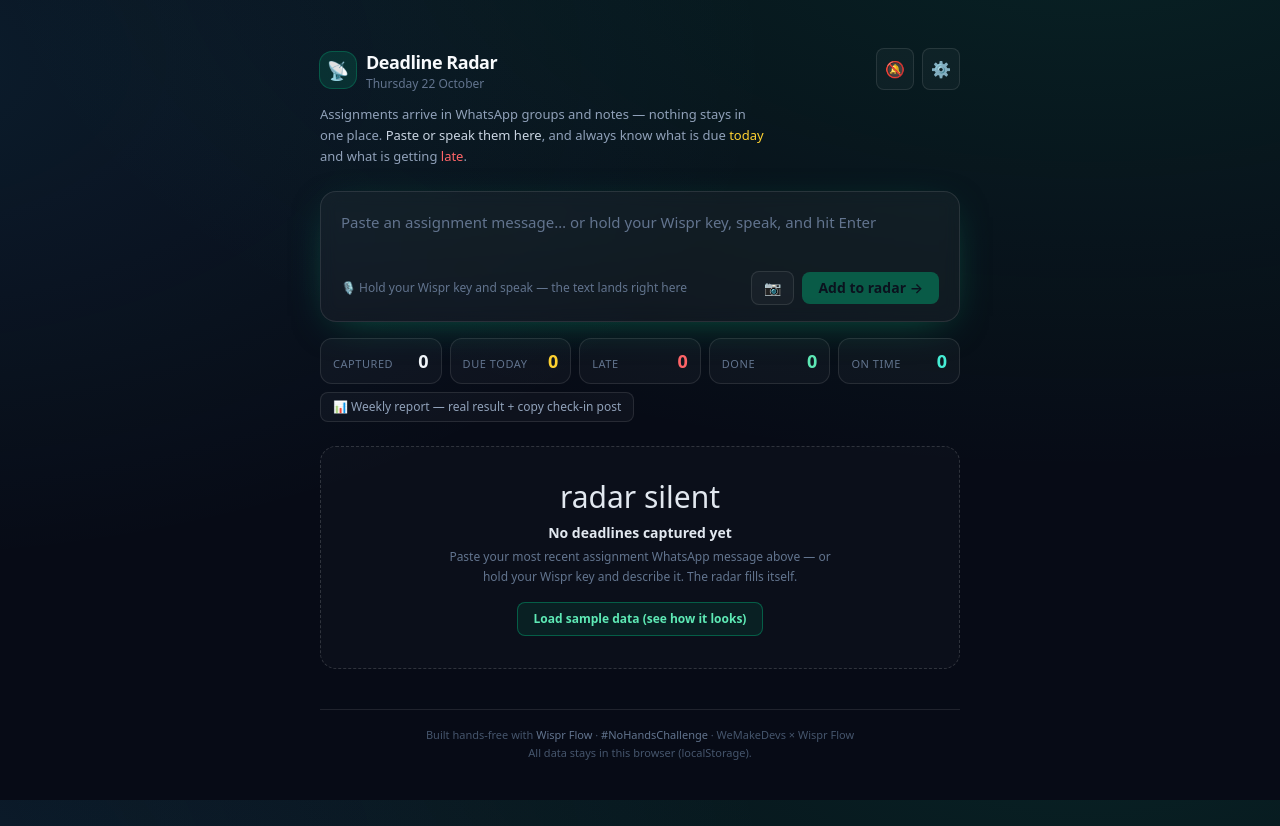
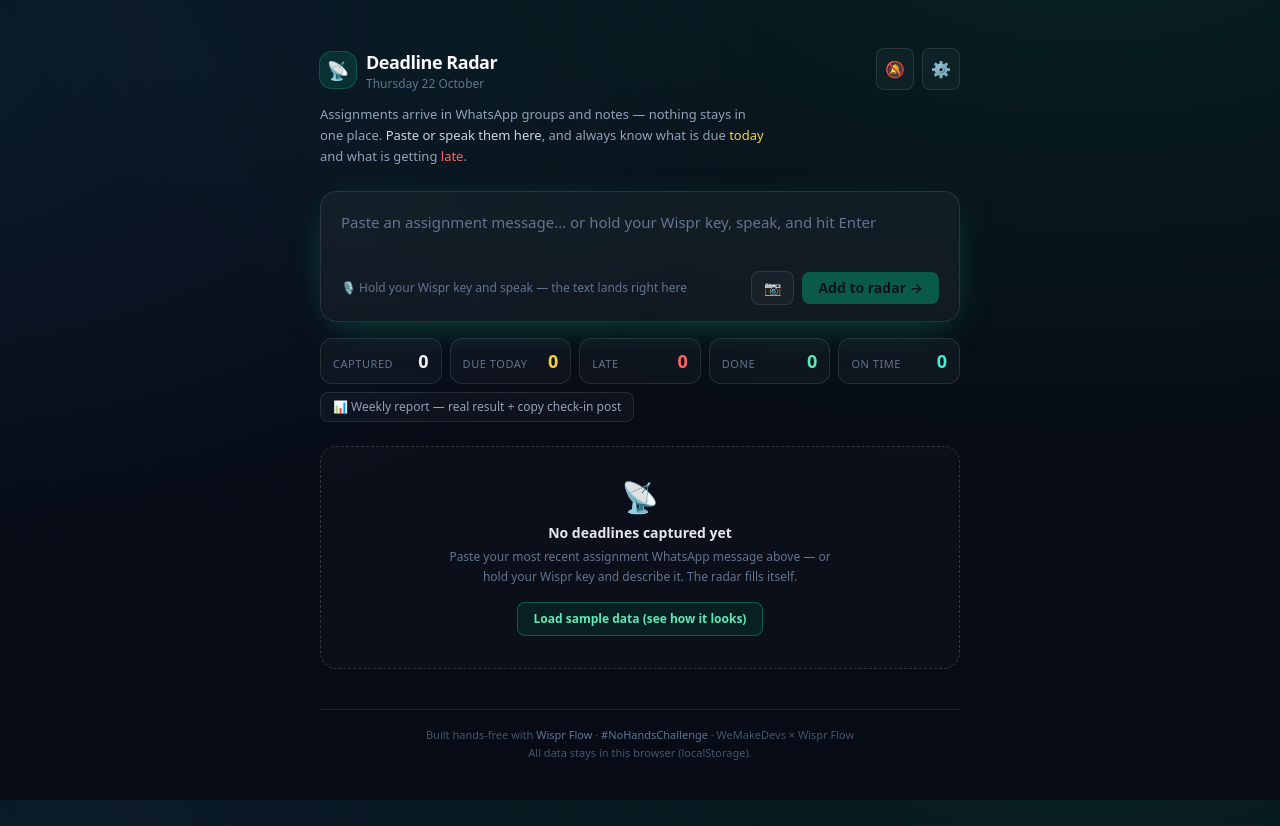
Before and after one commit to Kartikey-Kesarwani-2005/Deadline-Radar, a React (Vite) app: page / in a window 1280 px wide. Built offline with nearby package versions, Linux system fonts and the light colour scheme.

Commit message:
fix: empty state showed literal text instead of radar emoji

```diff
--- a/src/App.jsx
+++ b/src/App.jsx
@@ -497,7 +497,7 @@ export default function App() {
       {/* Dashboard */}
       {tasks.length === 0 ? (
         <div className="rounded-2xl border border-dashed border-white/15 bg-white/[0.02] p-8 text-center">
-          <p className="text-3xl"> radar silent </p>
+          <p className="text-3xl">📡</p>
           <p className="mt-2 text-sm font-semibold text-slate-200">No deadlines captured yet</p>
           <p className="mx-auto mt-1 max-w-sm text-xs leading-relaxed text-slate-500">
             Paste your most recent assignment WhatsApp message above — or hold your Wispr key and
```
